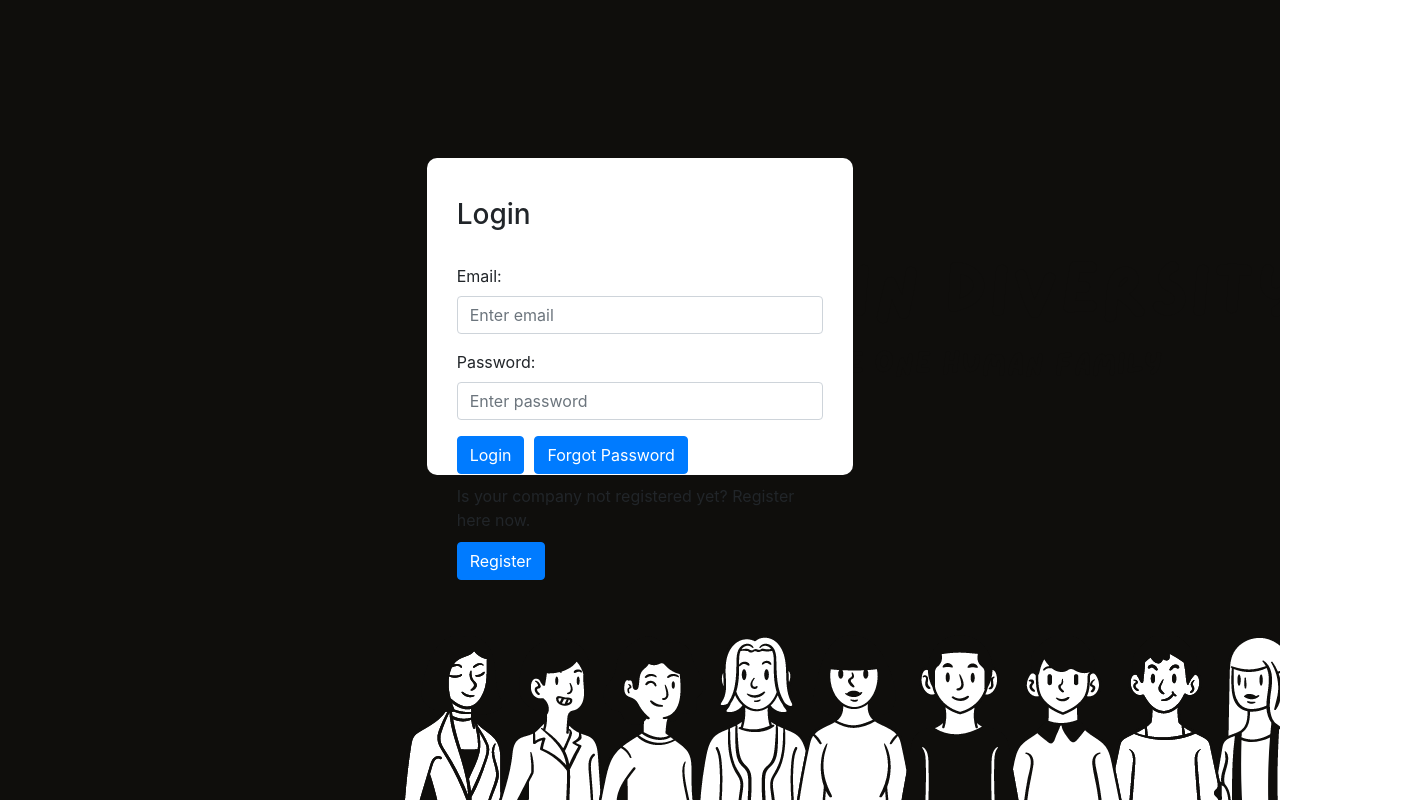
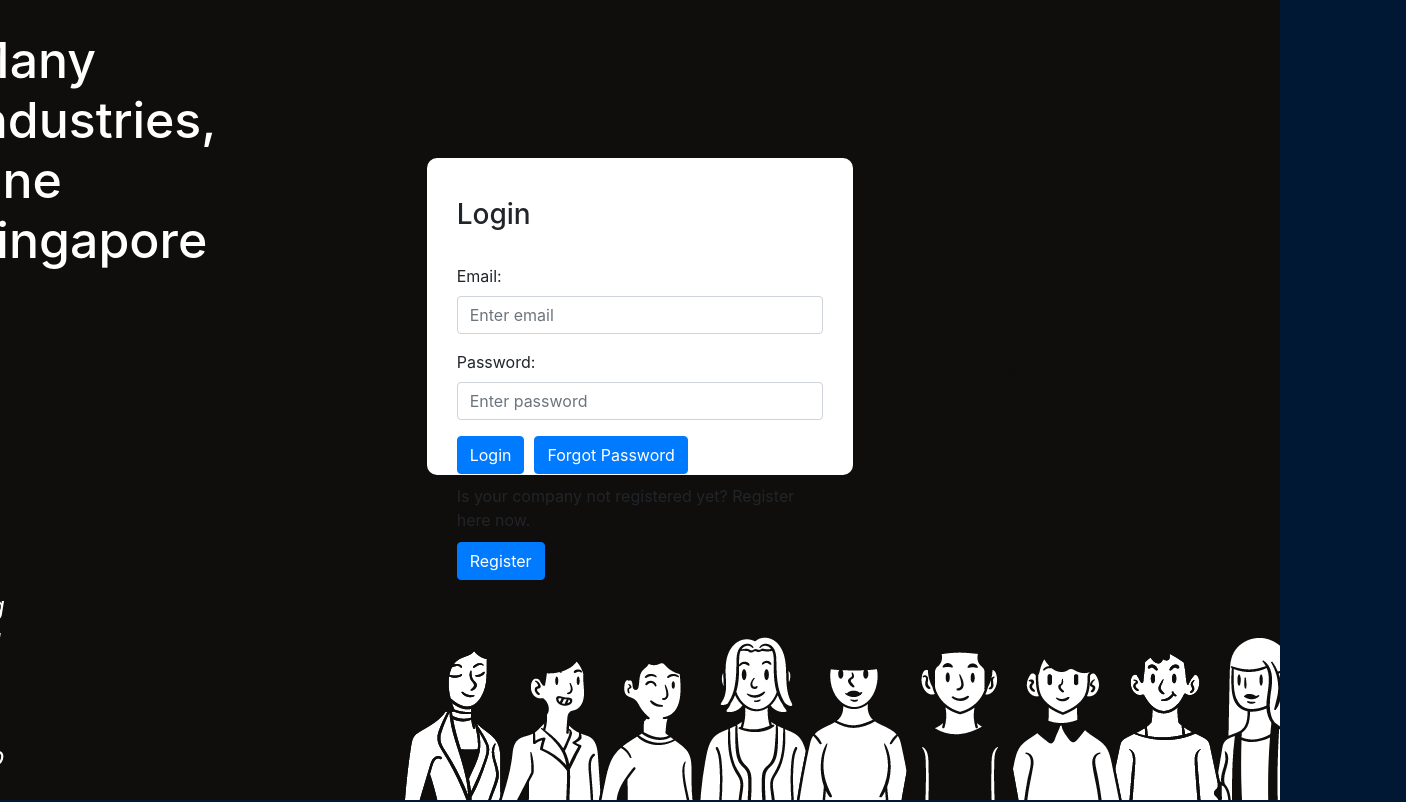
Before and after one commit to yunsoe/CS203, a React (Create React App) app in the folder frontend/: page /login in a window 1280 px wide. Shown: the top 802 px of the page, 1406 px wide, since content can reach past the window. Built offline with nearby package versions, Linux system fonts and the light colour scheme.

Commit message:
loginpage

```diff
--- a/frontend/src/views/Authentication.js
+++ b/frontend/src/views/Authentication.js
@@ -6,6 +6,8 @@ import "./View.css";
 export default function Authentication() {
   const [isLoginForm, setIsLoginForm] = useState(true);
   return (
+  <div >
+
     <div id = 'login'
       style={{
         // backgroundColor: "red",
@@ -17,11 +19,24 @@ export default function Authentication() {
         justifyContent: "center",
       }}
     >
+    <h1>
+    Many Industries, One Singapore
+    </h1>
+    <div id = 'loginwords'>
+        <p>Join over 90% of industries
+        <br></br>
+        in Singapore in stopping the spread
+        <br></br>
+        of COVID-19 through keeping up
+        <br></br>
+        with regulations and news</p>
+    </div>
       {isLoginForm ? (
         <LoginForm setIsLoginForm={setIsLoginForm} />
       ) : (
         <RegistrationForm setIsLoginForm={setIsLoginForm} />
       )}
     </div>
+    </div>
   );
 }
--- a/frontend/src/views/View.css
+++ b/frontend/src/views/View.css
@@ -2,3 +2,28 @@
     background-image: url('../components/Home/images/loginpage.png');
 
 }
+
+#loginpage {
+    position: absolute;
+}
+
+#loginwords {
+    position: absolute;
+    padding-right: 1400px;
+    padding-top: 250px;
+}
+
+#loginwords p{
+    color: white;
+    font-size: 25px;
+    font-style: italic;
+}
+
+#login h1 {
+    font-size: 50px;
+    color: white;
+    position: absolute;
+    padding-bottom: 100px;
+    top: 30px;
+    padding-right: 1100px;
+}
```
